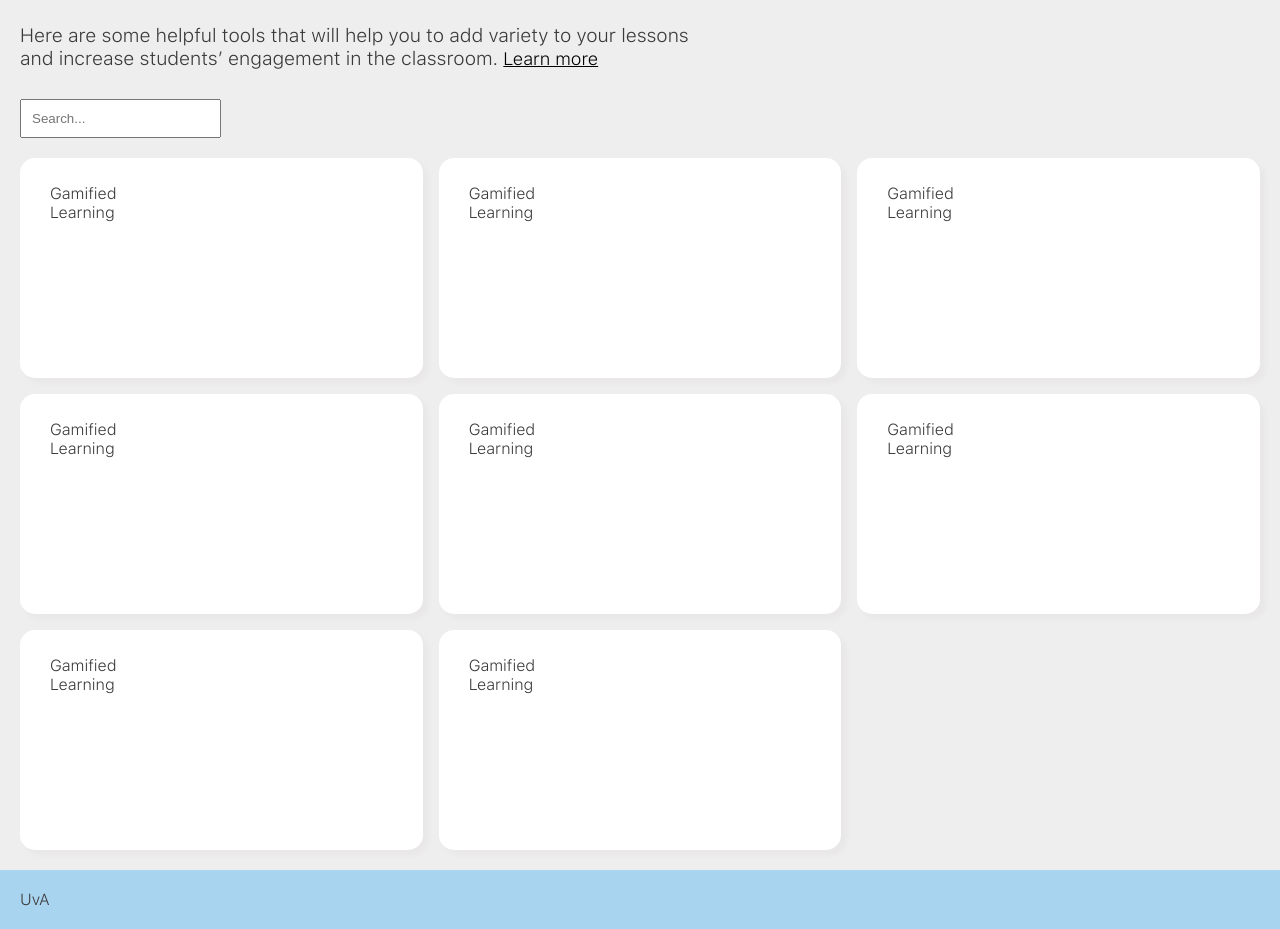
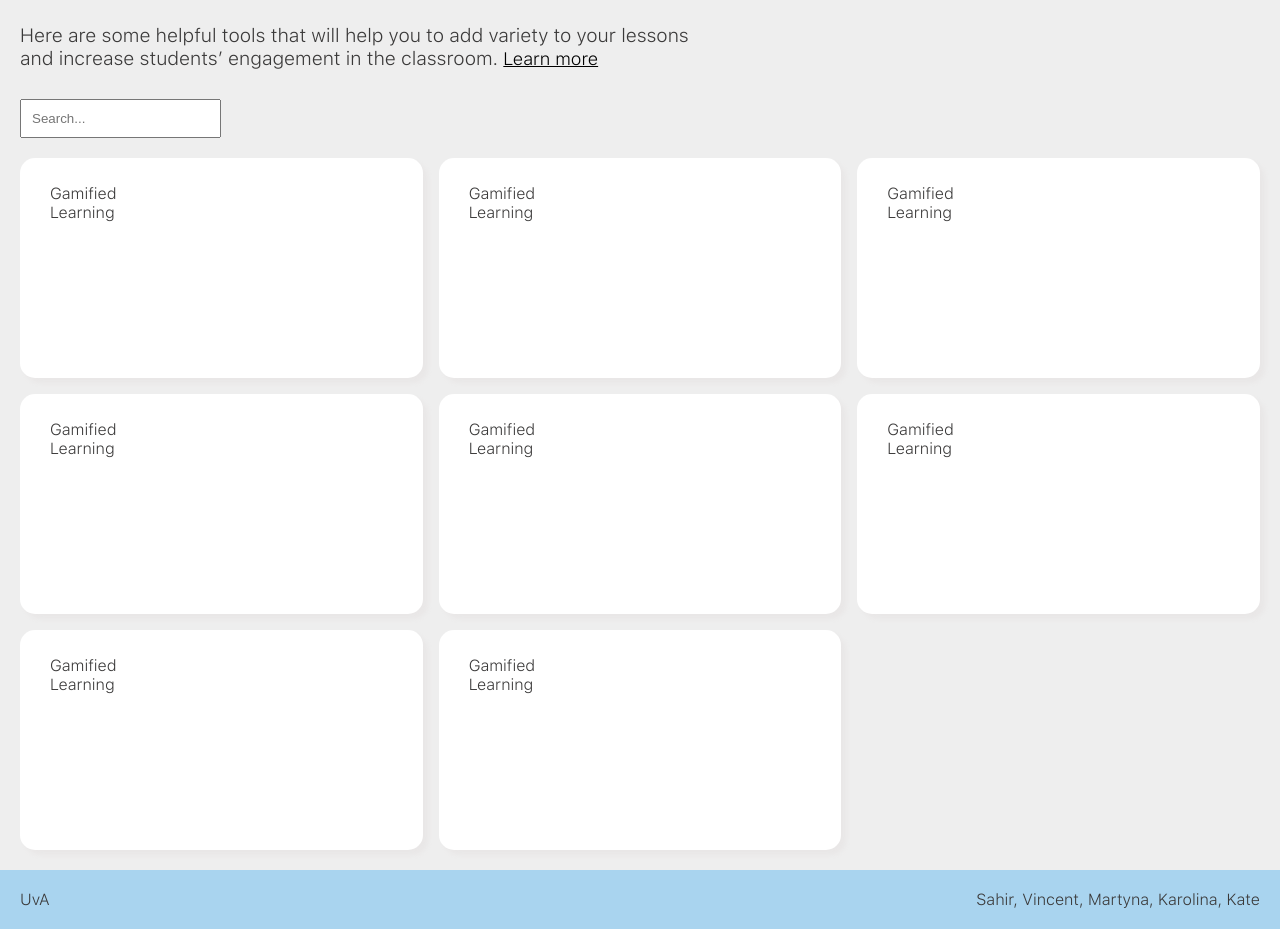
Before and after one commit to 100portraits/cybertalk, a plain HTML site: page main.html in a window 1280 px wide. Shown: the part 118-1047 px from the top of the page. Drawn offline with Linux system fonts and the light colour scheme.

Commit message:
change footer, add names

```diff
--- a/main.css
+++ b/main.css
@@ -82,14 +82,17 @@ a:hover {
     color:black;
 }
 .footer-box {
+    display: flex;
+    justify-content: space-between;
     margin: 0;
     width: 100%;
     background-color: #a9d4ef;
     color: rgb(58, 57, 57);
 
 }
-.footer-box h3, .footer-box p{
+.footer-box p{
     padding: 20px;
+    display: inline-block;
     margin:0
 }
 
--- a/main.html
+++ b/main.html
@@ -38,6 +38,7 @@
     </div>
     <div class="footer-box">
         <p>UvA</p>
+        <p>Sahir, Vincent, Martyna, Karolina, Kate</p>
     </div>
 </body>
 </html>
```
